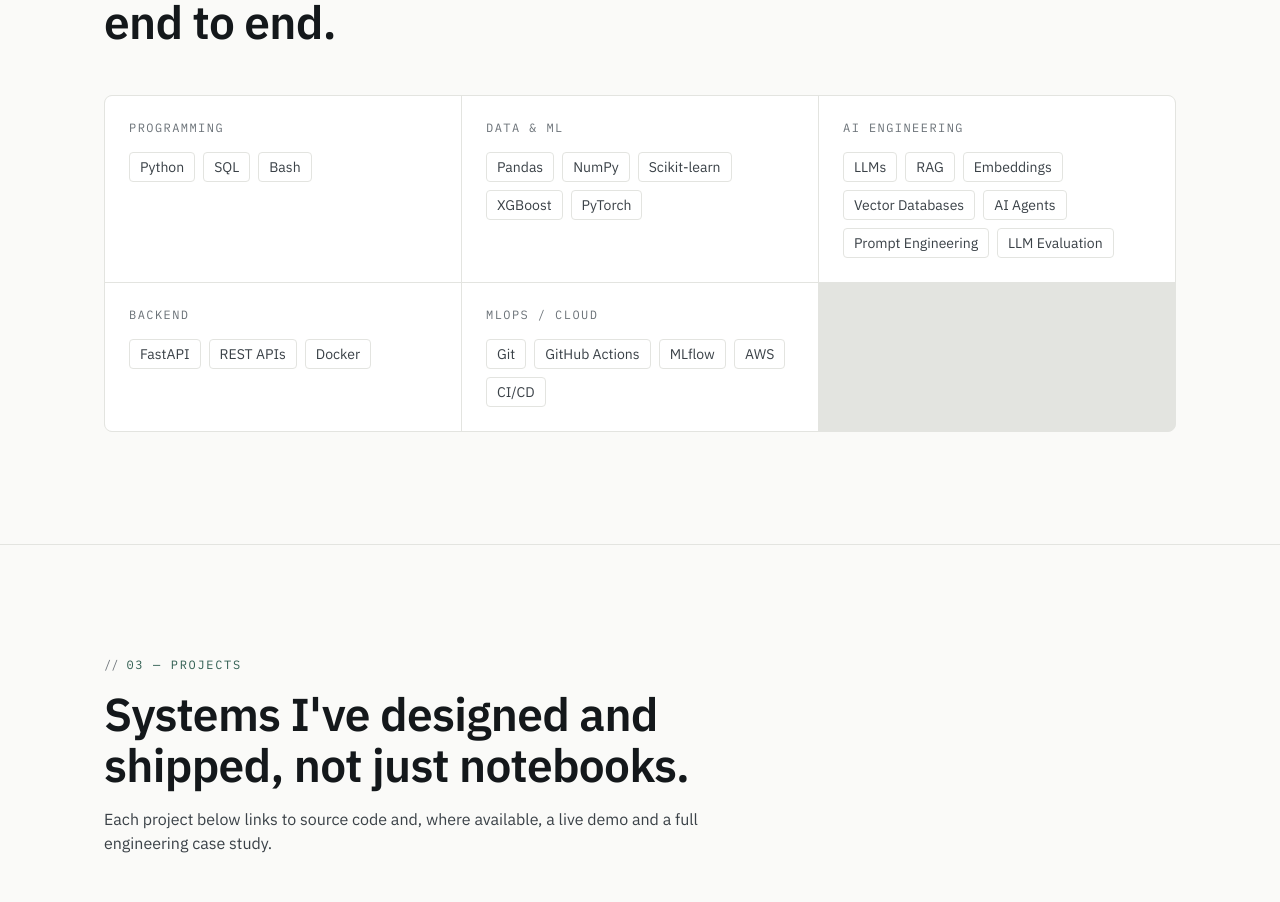
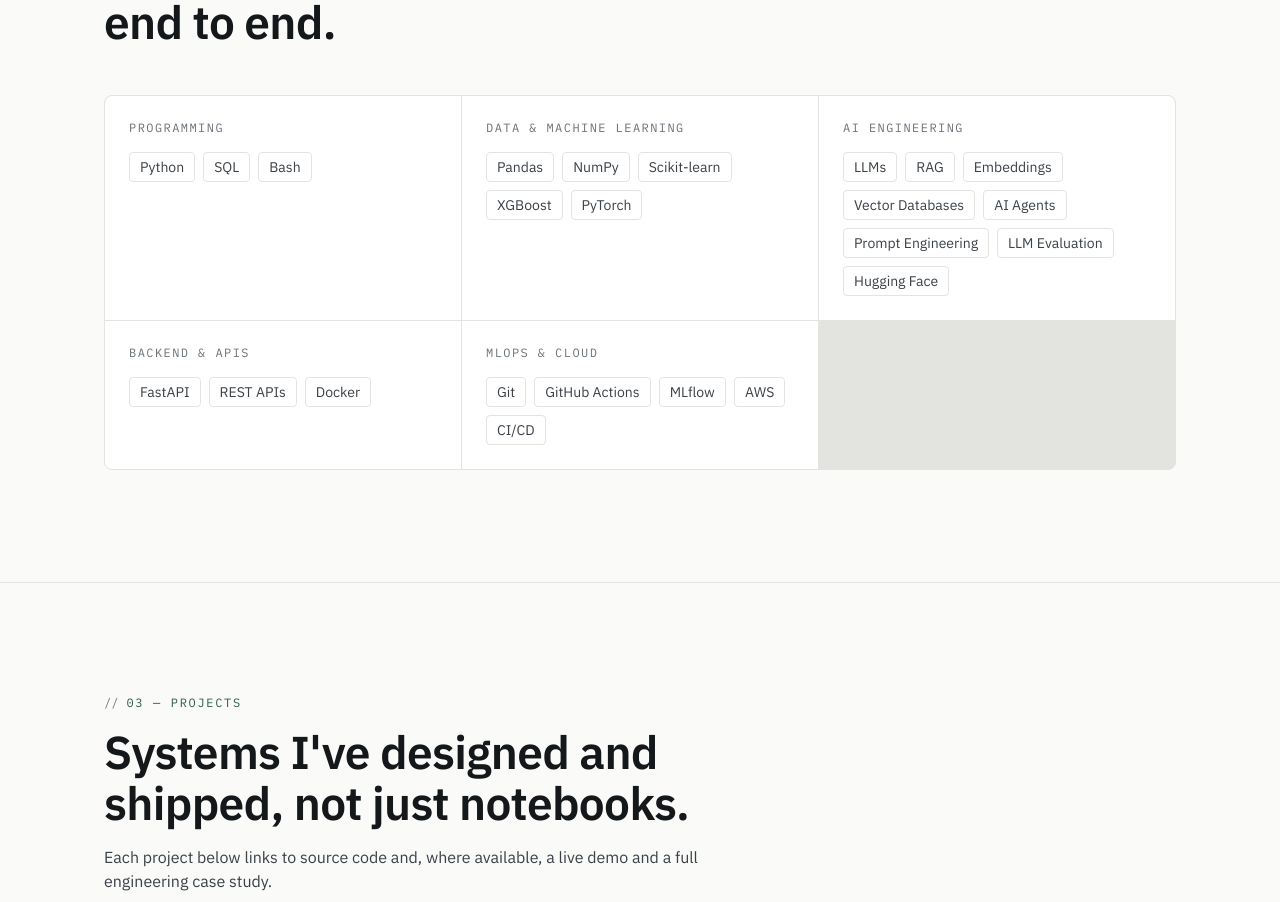
Before and after one commit to Akhtar-tech786/ai-engineer-portfolio, a React (Vite) app: page / in a window 1280 px wide. Shown: the part 1700-2602 px from the top of the page. Built offline with nearby package versions, Linux system fonts and the light colour scheme.

Commit message:
updated skills section

```diff
--- a/src/data/skills.ts
+++ b/src/data/skills.ts
@@ -8,8 +8,14 @@ export const skillCategories: SkillCategory[] = [
   },
   {
     id: "data-ml",
-    title: "Data & ML",
-    skills: ["Pandas", "NumPy", "Scikit-learn", "XGBoost", "PyTorch"],
+    title: "Data & Machine Learning",
+    skills: [
+      "Pandas",
+      "NumPy",
+      "Scikit-learn",
+      "XGBoost",
+      "PyTorch",
+    ],
   },
   {
     id: "ai-engineering",
@@ -22,16 +28,23 @@ export const skillCategories: SkillCategory[] = [
       "AI Agents",
       "Prompt Engineering",
       "LLM Evaluation",
+      "Hugging Face",
     ],
   },
   {
     id: "backend",
-    title: "Backend",
+    title: "Backend & APIs",
     skills: ["FastAPI", "REST APIs", "Docker"],
   },
   {
     id: "mlops-cloud",
-    title: "MLOps / Cloud",
-    skills: ["Git", "GitHub Actions", "MLflow", "AWS", "CI/CD"],
+    title: "MLOps & Cloud",
+    skills: [
+      "Git",
+      "GitHub Actions",
+      "MLflow",
+      "AWS",
+      "CI/CD",
+    ],
   },
 ];
```
